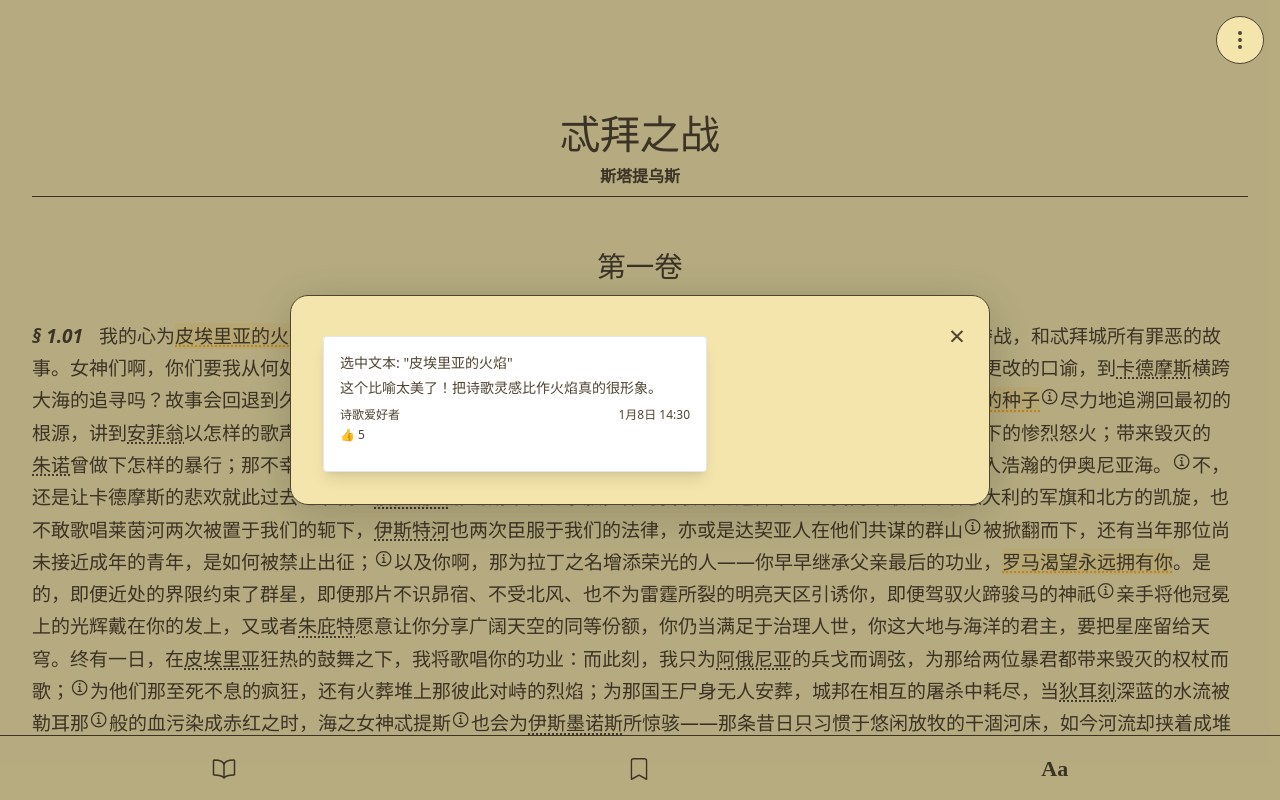
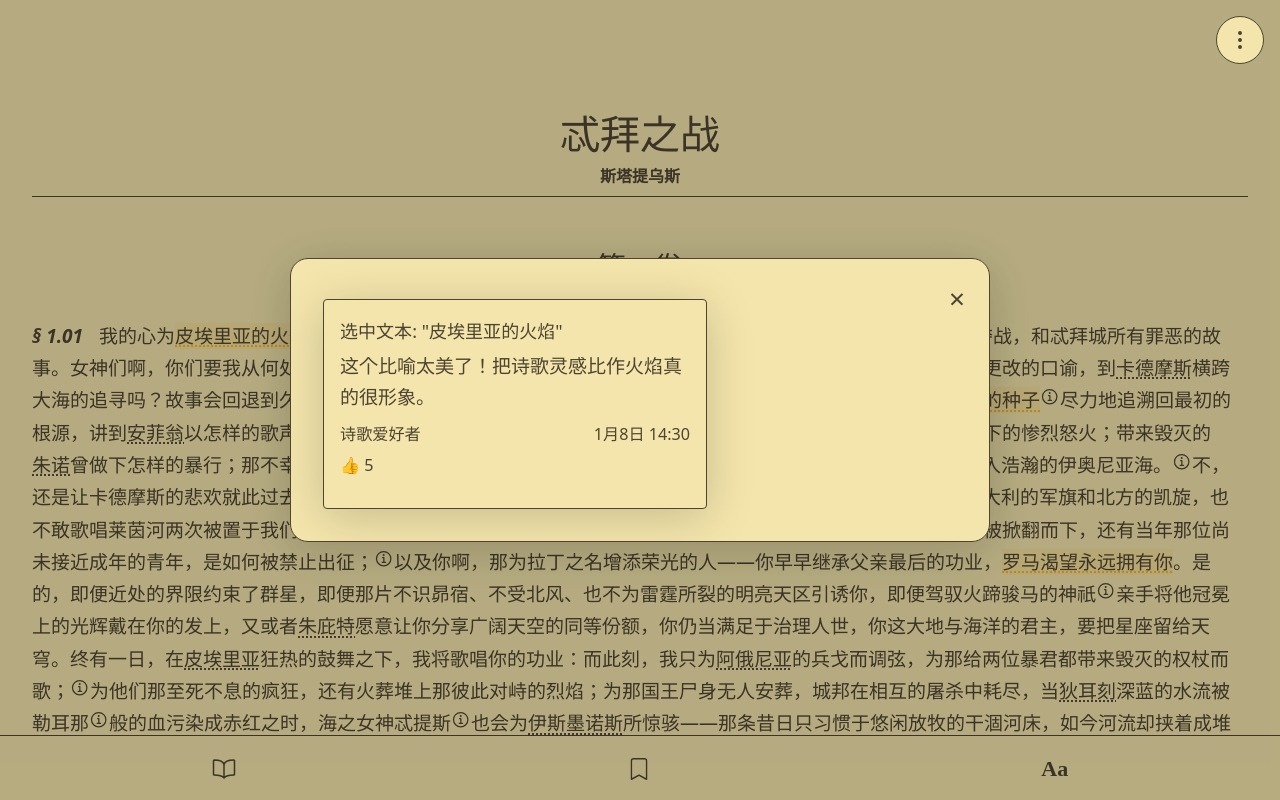
Before and after one commit to ThundeRayn/online-Reader, a React (Vite) app: page / in a window 1280 px wide. Both pictures are taken after a click on the element "皮埃里亚的火焰". Shown: the top 800 px of the page. Built offline with nearby package versions, Linux system fonts and the light colour scheme.

Commit message:
comment adjustion

```diff
--- a/src/components/CommentModal.tsx
+++ b/src/components/CommentModal.tsx
@@ -41,19 +41,29 @@ const formatTimestamp = (timestamp: string) => {
 const renderCommentContent = (comment: CommentData | null) => {
   if (!comment) return null;
   return (
-    <div className="max-w-sm p-4 bg-white rounded shadow-lg border border-gray-200" style={{color: 'var(--theme-text)'}}>
+    <div
+      className="max-w-sm p-4 rounded shadow-lg"
+      style={{
+        color: 'var(--theme-text)',
+        background: 'var(--theme-bg)',
+        border: '1.5px solid var(--theme-border)',
+        boxShadow: '0 8px 48px rgba(0,0,0,0.18)',
+        fontSize: 'var(--reading-text-size)',
+        lineHeight: 'var(--reading-line-height)'
+      }}
+    >
       <div className="mb-3">
-        <div className="font-medium text-sm mb-1" style={{ color: 'var(--theme-text)' }}>
+        <div className="font-medium mb-1" style={{ color: 'var(--theme-text)', fontSize: 'calc(var(--reading-text-size) * 0.95)' }}>
           选中文本: "{comment.textSelection}"
         </div>
-        <div className="text-sm mb-2 leading-relaxed">
+        <div className="mb-2 leading-relaxed" style={{ fontSize: 'var(--reading-text-size)' }}>
           {comment.comment}
         </div>
-        <div className="flex justify-between items-center text-xs" style={{ color: 'var(--theme-border)' }}>
+        <div className="flex justify-between items-center" style={{ color: 'var(--theme-border)', fontSize: 'calc(var(--reading-text-size) * 0.85)' }}>
           <span>{comment.author}</span>
           <span>{formatTimestamp(comment.timestamp)}</span>
         </div>
-        <div className="flex items-center gap-2 mt-1 text-xs" style={{ color: 'var(--theme-border)' }}>
+        <div className="flex items-center gap-2 mt-1" style={{ color: 'var(--theme-border)', fontSize: 'calc(var(--reading-text-size) * 0.85)' }}>
           <span>👍 {comment.likes}</span>
           {comment.replies.length > 0 && (
             <span>💬 {comment.replies.length} 回复</span>
@@ -63,13 +73,13 @@ const renderCommentContent = (comment: CommentData | null) => {
       {/* Replies */}
       {comment.replies.length > 0 && (
         <div className="border-t pt-2 mt-2" style={{ borderColor: 'var(--theme-border)' }}>
-          <div className="text-xs mb-2 font-medium" style={{ color: 'var(--theme-text)' }}>
+          <div className="mb-2 font-medium" style={{ color: 'var(--theme-text)', fontSize: 'calc(var(--reading-text-size) * 0.9)' }}>
             回复:
           </div>
           {comment.replies.map((reply) => (
-            <div key={reply.id} className="mb-2 p-2 rounded" style={{ backgroundColor: 'rgba(128, 128, 128, 0.1)' }}>
-              <div className="text-sm mb-1">{reply.comment}</div>
-              <div className="flex justify-between items-center text-xs" style={{ color: 'var(--theme-border)' }}>
+            <div key={reply.id} className="mb-2 p-2 rounded" style={{ backgroundColor: 'rgba(128, 128, 128, 0.1)', fontSize: 'var(--reading-text-size)' }}>
+              <div className="mb-1" style={{ fontSize: 'var(--reading-text-size)' }}>{reply.comment}</div>
+              <div className="flex justify-between items-center" style={{ color: 'var(--theme-border)', fontSize: 'calc(var(--reading-text-size) * 0.85)' }}>
                 <span>{reply.author}</span>
                 <span>👍 {reply.likes}</span>
               </div>
--- a/src/components/Comments.tsx
+++ b/src/components/Comments.tsx
@@ -133,7 +133,7 @@ const Comments = ({ paragraphId, children }: CommentsProps) => {
     <CommentModal
           open={!!openCommentId && !!modalPosition}
           onClose={() => setOpenCommentId(null)}
-          comment={openCommentId ? comments.find(c => c.id === openCommentId) || null : null} children={undefined}    />
+          comment={openCommentId ? comments.find(c => c.id === openCommentId) || null : null} />
   </>;
 }
 
```
